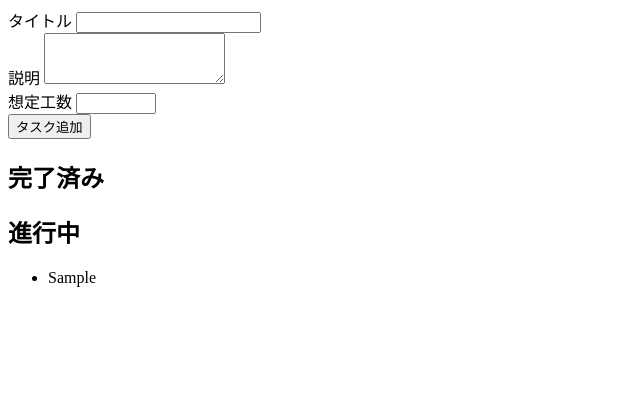
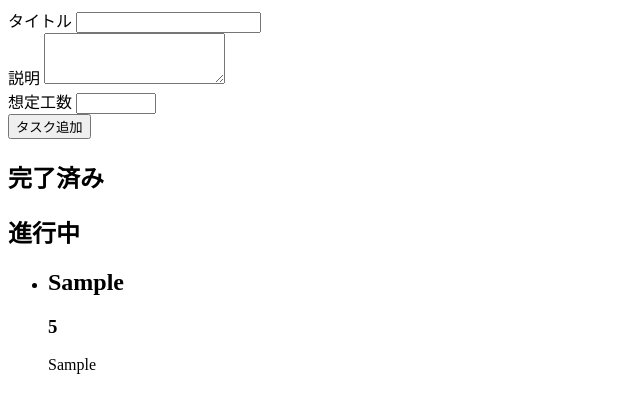
Before and after one commit to tamr9678/task-manager, a website with bundled scripts: page index.html in a window 1280 px wide. Both pictures are taken after typing "Sample", "Sample", "5" into the empty fields and a click on the button "タスク追加". Shown: the whole page, without its empty margins (0-640 px from the left). Built offline with nearby package versions, Linux system fonts and the light colour scheme.

Commit message:
入力タスクの詳細表示

```diff
--- a/index.html
+++ b/index.html
@@ -26,7 +26,11 @@
       </form>
     </template>
     <template id="single-task">
-      <li></li>
+      <li>
+        <h2></2>
+        <h3></h3>
+        <p></p>
+      </li>
     </template>
     <template id="task-list">
       <section class="tasks">
--- a/src/app.ts
+++ b/src/app.ts
@@ -10,6 +10,7 @@ interface Validatable {
 
 class Task {
   constructor(
+    public id: string,
     public title: string,
     public description: string,
     public duration: number,
@@ -36,8 +37,9 @@ class TasksState {
     this.listeners.push(ListenerFunction);
   }
 
-  addTasks(title: string, desc: string, duration: number) {
+  addTasks(id: string, title: string, desc: string, duration: number) {
     const newTask = new Task(
+      id,
       title,
       desc,
       duration,
@@ -89,6 +91,47 @@ function validate(validatableInput: Validatable) {
   return isValid;
 }
 
+class TaskItem {
+
+  templateElement: HTMLTemplateElement;
+  hostElement: HTMLUListElement;
+  element: HTMLLIElement;
+
+  private task: Task;
+
+  constructor(hostId: string, elementId: string, task: Task) {
+
+    this.templateElement = document.getElementById(
+      "single-task"
+    )! as HTMLTemplateElement;
+    this.hostElement = document.getElementById(hostId)! as HTMLUListElement;
+
+    const importedNode = document.importNode(
+      this.templateElement.content,
+      true
+    );
+    this.element = importedNode.firstElementChild as HTMLLIElement;
+    this.element.id = elementId;
+
+    this.task = task;
+
+    this.attach();
+    this.renderContent();
+  }
+
+
+  private renderContent() {
+    this.element.querySelector('h2')!.textContent = this.task.title;
+    this.element.querySelector('h3')!.textContent = this.task.duration.toString();
+    this.element.querySelector('p')!.textContent = this.task.description;
+  }
+
+  private attach() {
+    this.hostElement.insertAdjacentElement("beforeend", this.element);
+  }
+
+}
+
 // tasksList
 class TasksList {
 
@@ -130,11 +173,10 @@ class TasksList {
   }
 
   private renderTasks() {
-    const listElement = document.getElementById(`${this.status}-list`)! as HTMLDataListElement;
+    const listElement = document.getElementById(`${this.status}-list`)! as HTMLUListElement;
+    listElement.innerHTML = '';
     for(const taskItem of this.displayTasks) {
-      const listItem = document.createElement('li');
-      listItem.textContent = taskItem.title;
-      listElement.appendChild(listItem);
+      new TaskItem(listElement.id, taskItem.id ,taskItem);
     }
   }
 
@@ -230,7 +272,7 @@ class taskInput {
     if (Array.isArray(userInput)) {
       const [title, desc, duration] = userInput;
       console.log(title, desc, duration);
-      tasksState.addTasks(title, desc, duration);
+      tasksState.addTasks(Math.random().toString(32).substring(2), title, desc, duration);
       this.clearInputs();
     }
   }
```
